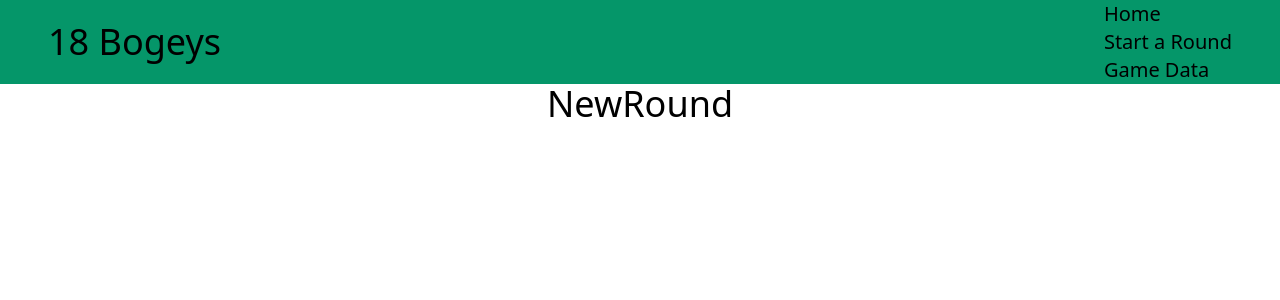
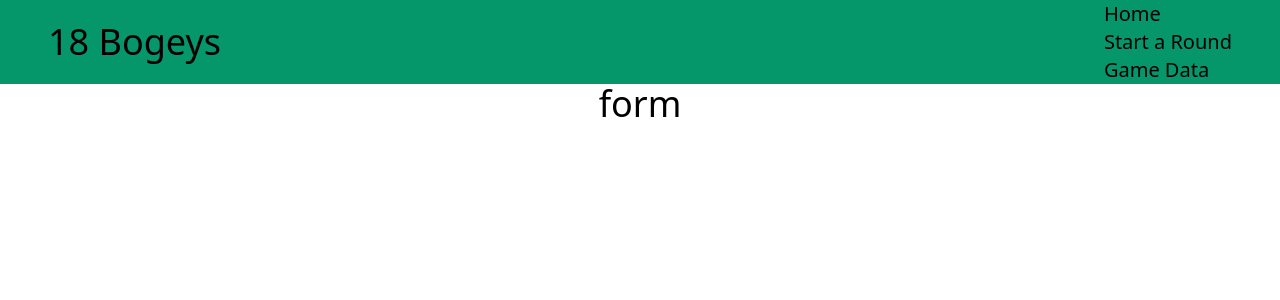
Before and after one commit to MattMoyka/18-Bogeys, a React (Create React App) app in the folder client/: page /newround in a window 1280 px wide. Shown: the top 300 px of the page. Built offline with nearby package versions, Linux system fonts and the light colour scheme; no server answers.

Commit message:
new round form navigation completed

```diff
--- a/client/src/App.css
+++ b/client/src/App.css
@@ -1,5 +1,9 @@
 .App {
   text-align: center;
+}
+
+html{
+  height: 100%;
 }
 
 .App-logo {
--- a/client/src/App.js
+++ b/client/src/App.js
@@ -12,7 +12,7 @@ import Scorecardedit from './components/Scorecardedit'
 function App() {
 
   return (
-    <div className="App text-4xl">
+    <div className="App text-4xl h-1vh">
       <Navbar />
 
       <Route exact path='/'>
--- /dev/null
+++ b/client/src/Forms/NewroundForm.jsx
@@ -0,0 +1,7 @@
+export default function NewroundForm() {
+  return (
+    <div>
+      form
+    </div>
+  )
+}
--- a/client/src/components/Newround.jsx
+++ b/client/src/components/Newround.jsx
@@ -1,7 +1,9 @@
+import NewroundForm from '../Forms/NewroundForm'
+
 export default function Newround() {
   return (
     <div>
-      NewRound
+      <NewroundForm />
     </div>
   )
 }
```
